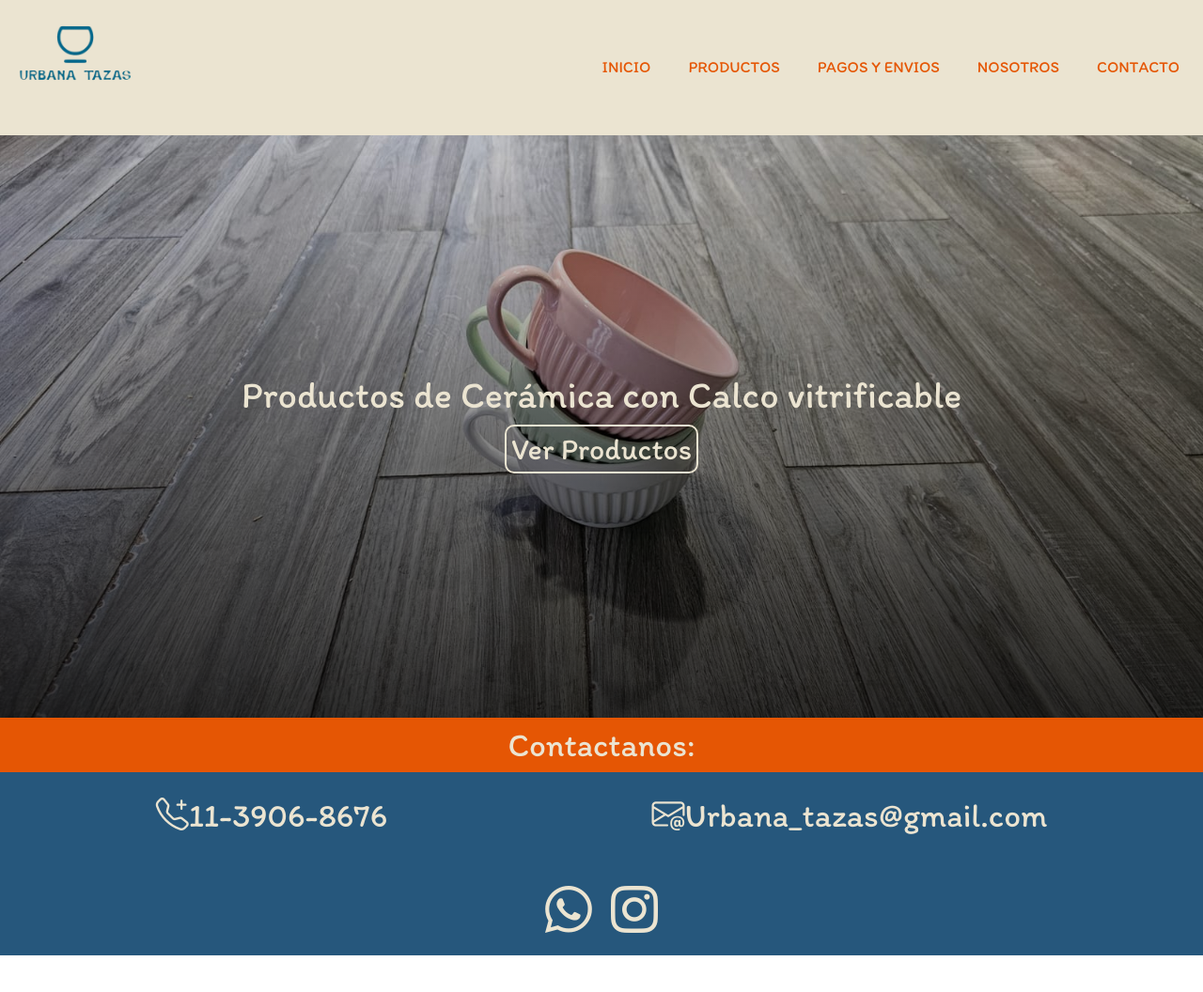
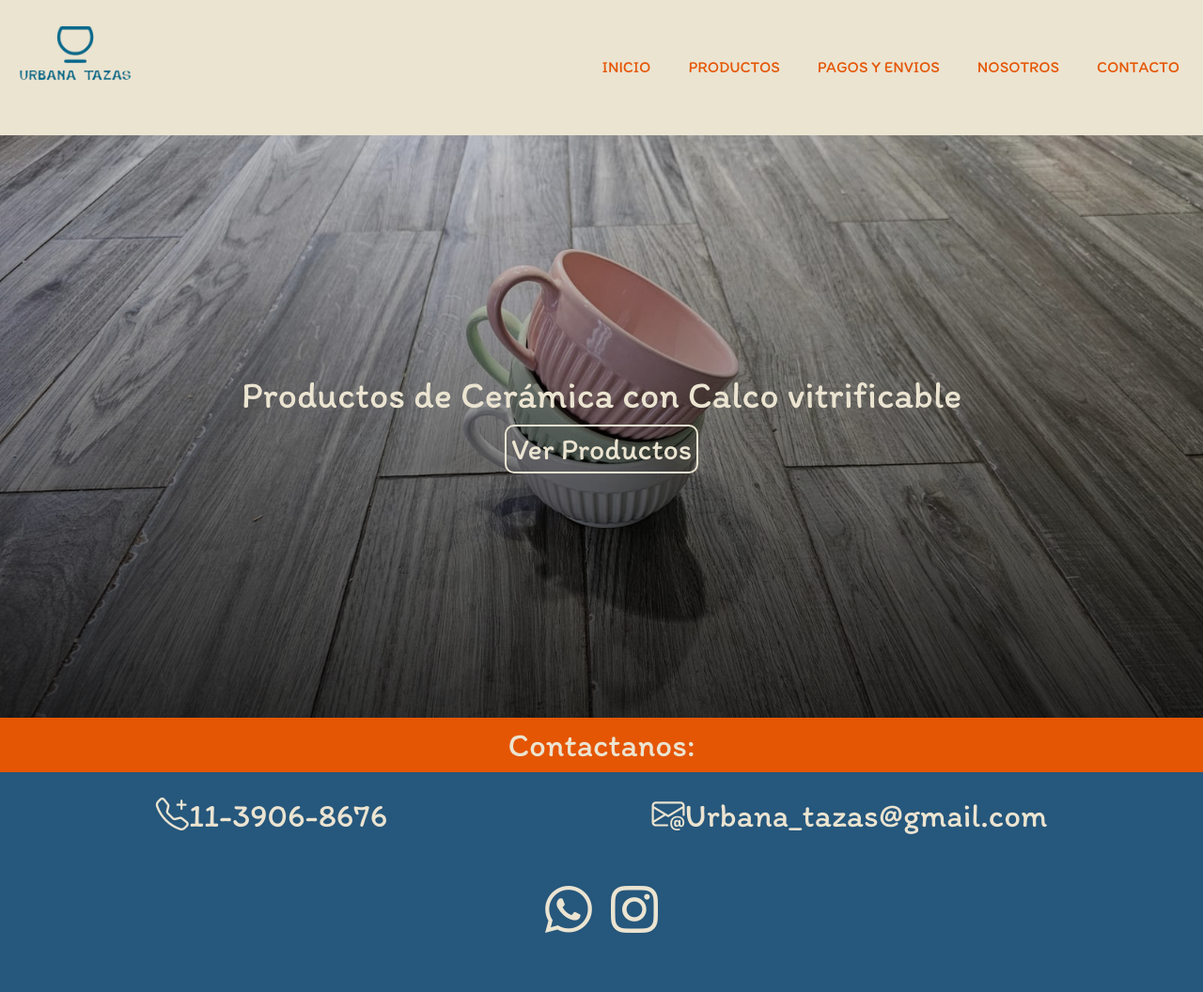
Before and after one commit to AXELAceved0/urbana-tazas, a website: page index.html in a window 1280 px wide. Shown: the whole page at 94% size. Before the commit the page ends 1017 px from the top, so only its background shows below. Drawn offline with nearby package versions, Linux system fonts and the light colour scheme.

Commit message:
Update estilos.css

```diff
--- a/css/estilos.css
+++ b/css/estilos.css
@@ -260,7 +260,9 @@ footer {
   display: flex;
   background-color: #26577C;
   flex-direction: column;
-  color: #EBE4D1; }
+  color: #EBE4D1;
+  height:100vh;
+}
   footer .pie {
     text-align: center;
     color: #EBE4D1;
```
